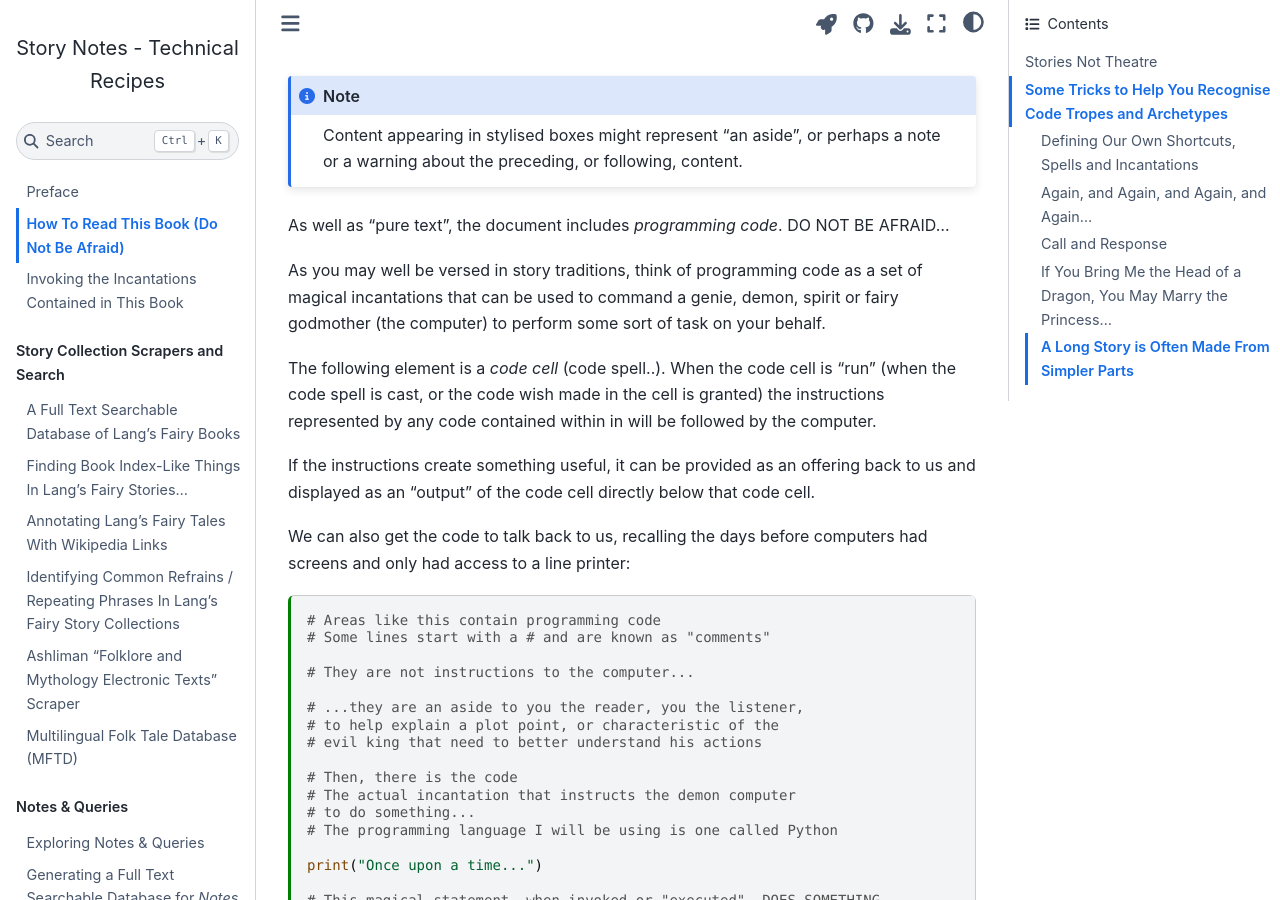
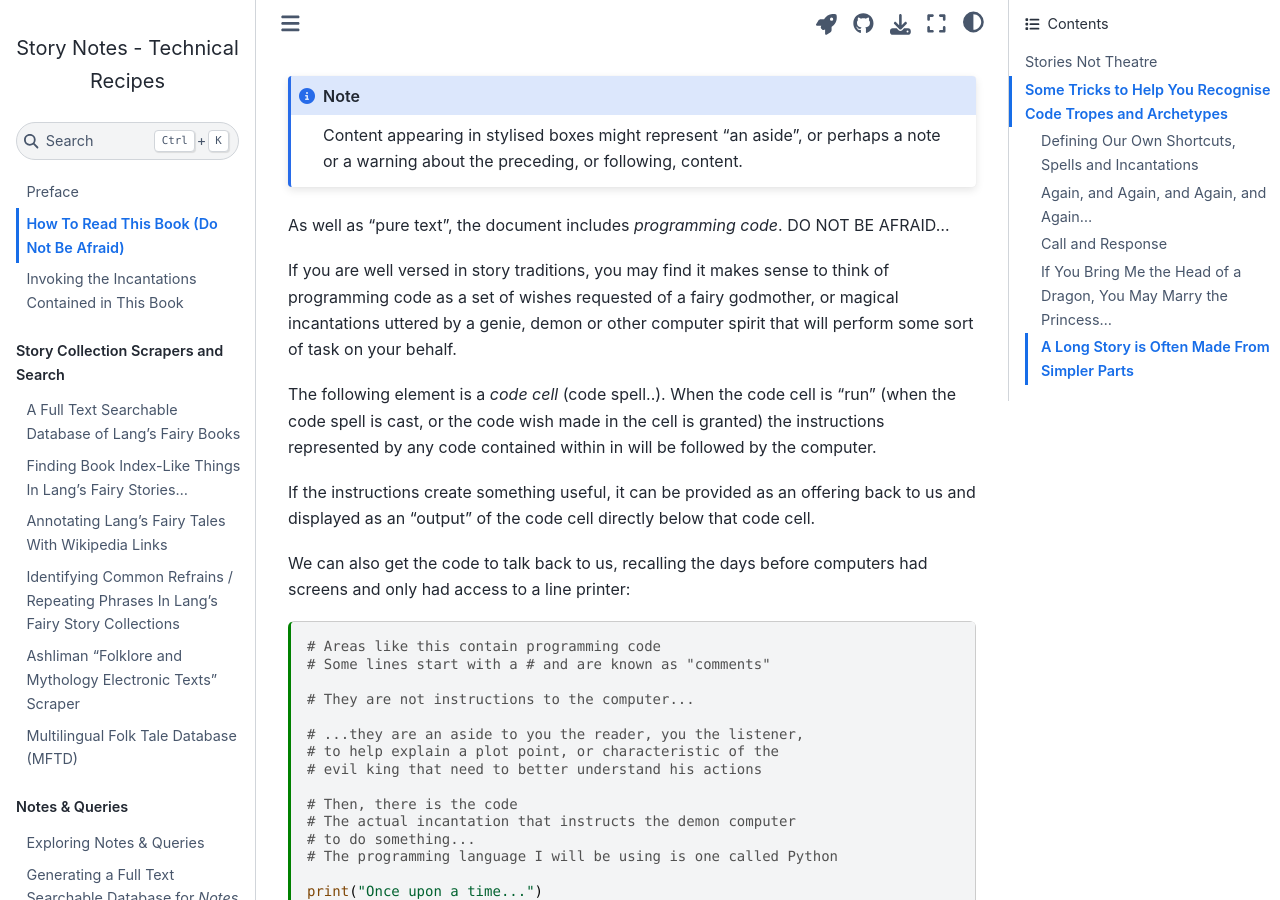
Before and after one commit to psychemedia/storynotes, a Jupyter Book: the page built from how-to-read-this-book.ipynb, in a window 1280 px wide and 900 px high, scrolled down 467 px. Built offline with Jupyter Book 1.0.4 settings and Sphinx 7.4.7 and the Sphinx Book theme 1.1.4, drawn with Linux system fonts in a browser that asks for light colours; pages that are not in the unit, such as notebooks, are missing from menus.

Commit message:
update how to read

```diff
--- a/docs/how-to-read-this-book.html
+++ b/docs/how-to-read-this-book.html
@@ -552,7 +552,7 @@ title="Print to PDF"
 <p>Content appearing in stylised boxes might represent “an aside”, or perhaps a note or a warning about the preceding, or following, content.</p>
 </div>
 <p>As well as “pure text”, the document includes <em>programming code</em>. DO NOT BE AFRAID…</p>
-<p>As you may well be versed in story traditions, think of programming code as a set of magical incantations that can be used to command a genie, demon, spirit or fairy godmother (the computer) to perform some sort of task on your behalf.</p>
+<p>If you are well versed in story traditions, you may find it makes sense to think of programming code as a set of wishes requested of a fairy godmother, or magical incantations uttered by a genie, demon or other computer spirit that will perform some sort of task on your behalf.</p>
 <p>The following element is a <em>code cell</em> (code spell..). When the code cell is “run” (when the code spell is cast, or the code wish made in the cell is granted) the instructions represented by any code contained within in will be followed by the computer.</p>
 <p>If the instructions create something useful, it can be provided as an offering back to us and  displayed as an “output” of the code cell directly below that code cell.</p>
 <p>We can also get the code to talk back to us, recalling the days before computers had screens and only had access to a line printer:</p>
```
Also changed, not shown: how-to-read-this-book.ipynb.
